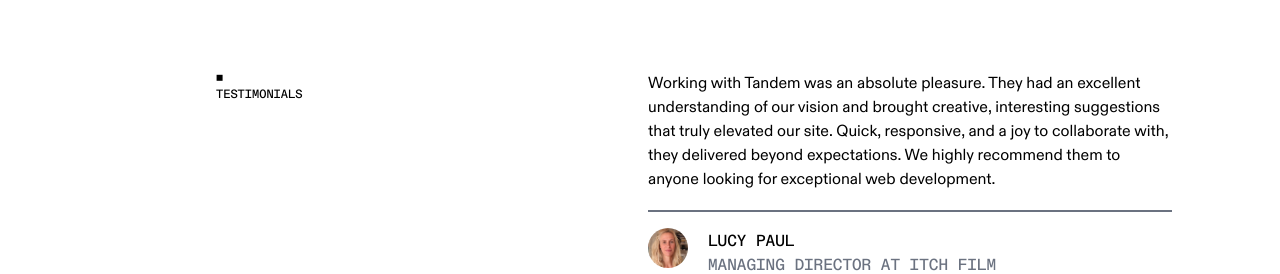
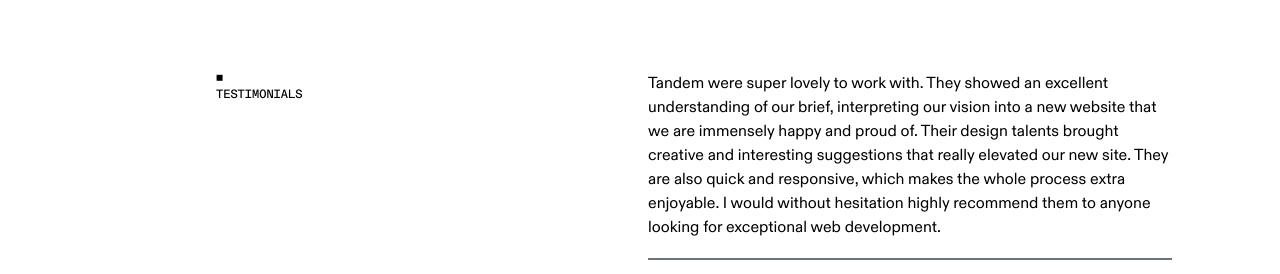
Before and after one commit to TandemCreativeDev/tandem, a Next.js app: page / in a window 1280 px wide. Shown: the part 3407-3681 px from the top of the page. Built offline with nearby package versions, Linux system fonts and the light colour scheme.

Commit message:
replace lucy's copy with new one

```diff
--- a/src/components/Testimonials.tsx
+++ b/src/components/Testimonials.tsx
@@ -5,7 +5,7 @@ export default function TestimonialsSection() {
       client: "Lucy Paul",
       clientPosition: "Managing Director at Itch Film",
       content:
-        "Working with Tandem was an absolute pleasure. They had an excellent understanding of our vision and brought creative, interesting suggestions that truly elevated our site. Quick, responsive, and a joy to collaborate with, they delivered beyond expectations. We highly recommend them to anyone looking for exceptional web development.",
+        "Tandem were super lovely to work with. They showed an excellent understanding of our brief, interpreting our vision into a new website that we are immensely happy and proud of. Their design talents brought creative and interesting suggestions that really elevated our new site. They are also quick and responsive, which makes the whole process extra enjoyable. I would without hesitation highly recommend them to anyone looking for exceptional web development.",
       src: "itch",
     },
     {
```
